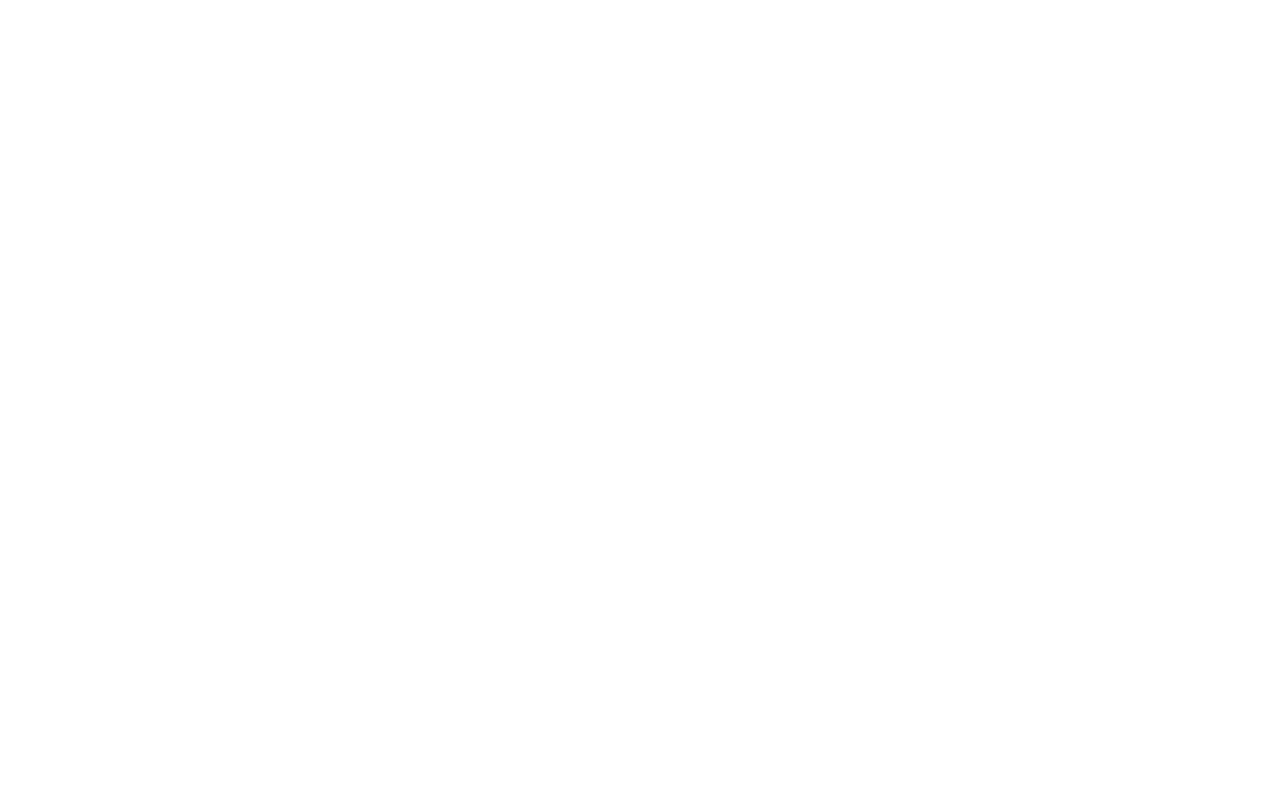
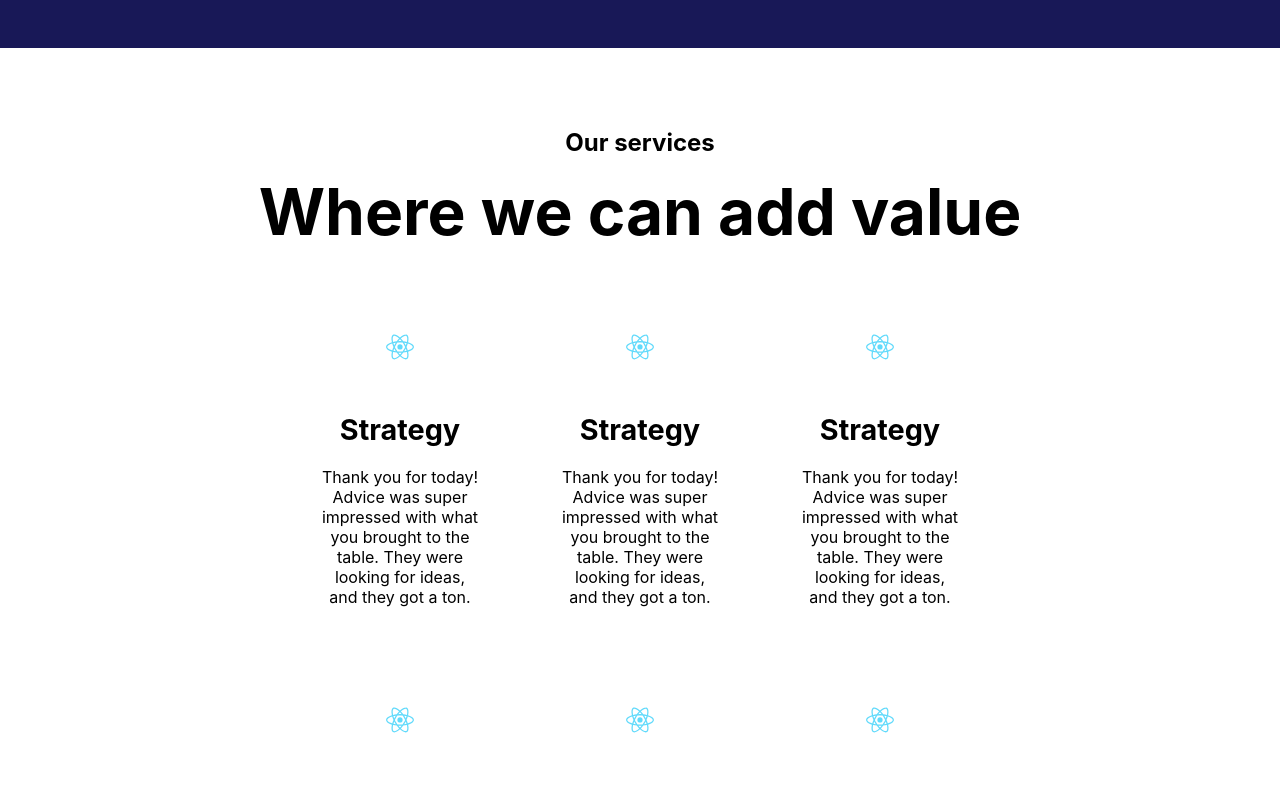
Before and after one commit to aszulc97/layout-recreate, a React (Create React App) app: page / in a window 1280 px wide. Shown: the part 1000-1790 px from the top of the page. Before the commit the page ends 850 px from the top, so only its background shows below. Built offline with nearby package versions, Linux system fonts and the light colour scheme.

Commit message:
services

```diff
--- a/src/App.css
+++ b/src/App.css
@@ -12,7 +12,9 @@
   font-weight: 900;
 }
 
-section,
+section {
+  padding: 4rem 15rem;
+}
 header {
   padding: 0 15rem;
 }
@@ -30,6 +32,7 @@
   padding: 0.7rem 1.2rem;
   font-size: 1rem;
   font-weight: 600;
+  cursor: pointer;
 }
 
 header {
@@ -55,7 +58,7 @@
 }
 
 h1 {
-  font-size: 4rem;
+  font-size: 6rem;
   margin-bottom: 0;
 }
 
@@ -74,3 +77,41 @@
   display: flex;
   align-items: center;
 }
+
+h2,
+h5 {
+  text-align: center;
+}
+
+h2 {
+  font-size: 4rem;
+  margin: 0 0 5rem 0;
+}
+
+h4 {
+  font-size: 1.8rem;
+  margin: 2rem 0 0.3rem 0;
+}
+
+h5 {
+  font-size: 1.5rem;
+  margin: 1rem;
+}
+
+#services {
+  display: grid;
+  grid-template-columns: 1fr 1fr 1fr;
+  gap: 5rem;
+  padding: 0 5rem;
+  text-align: center;
+}
+
+.service {
+  display: flex;
+  flex-direction: column;
+  align-items: center;
+}
+.service img {
+  width: 30%;
+  margin-bottom: 1rem;
+}
--- a/src/App.js
+++ b/src/App.js
@@ -5,11 +5,7 @@
   return (
     <div className="App">
       <Header />
-      <Section />
-      <Section />
-      <Section />
-      <Section />
-      <Section />
+      <Services />
     </div>
   );
 }
@@ -21,7 +17,10 @@
       <div id="header">
         <div id="heading">
           <h1>Blockchain finally made accessible</h1>
-          <p>Unleash the potential Unleash the potential Unleash the potential Unleash the potential</p>
+          <p>
+            Unleash the potential Unleash the potential Unleash the potential Unleash the potential Unleash the potential Unleash
+            the potential Unleash the potential Unleash the potential
+          </p>
           <Button />
         </div>
         <img alt="react logo" src={logo}></img>
@@ -52,10 +51,6 @@
       <Button />
     </div>
   );
-}
-
-function Section() {
-  return <section></section>;
 }
 
 function ListItem() {
@@ -91,4 +86,42 @@
   );
 }
 
+function Services() {
+  return (
+    <section>
+      <Subheader />
+      <div id="services">
+        <Service />
+        <Service />
+        <Service />
+        <Service />
+        <Service />
+        <Service />
+      </div>
+    </section>
+  );
+}
+
+function Subheader() {
+  return (
+    <>
+      <h5>Our services</h5>
+      <h2>Where we can add value</h2>
+    </>
+  );
+}
+
+function Service() {
+  return (
+    <div className="service">
+      <img alt="react logo" src={logo}></img>
+      <h4>Strategy</h4>
+      <p>
+        Thank you for today! Advice was super impressed with what you brought to the table. They were looking for ideas, and they
+        got a ton.
+      </p>
+    </div>
+  );
+}
+
 export default App;
```
